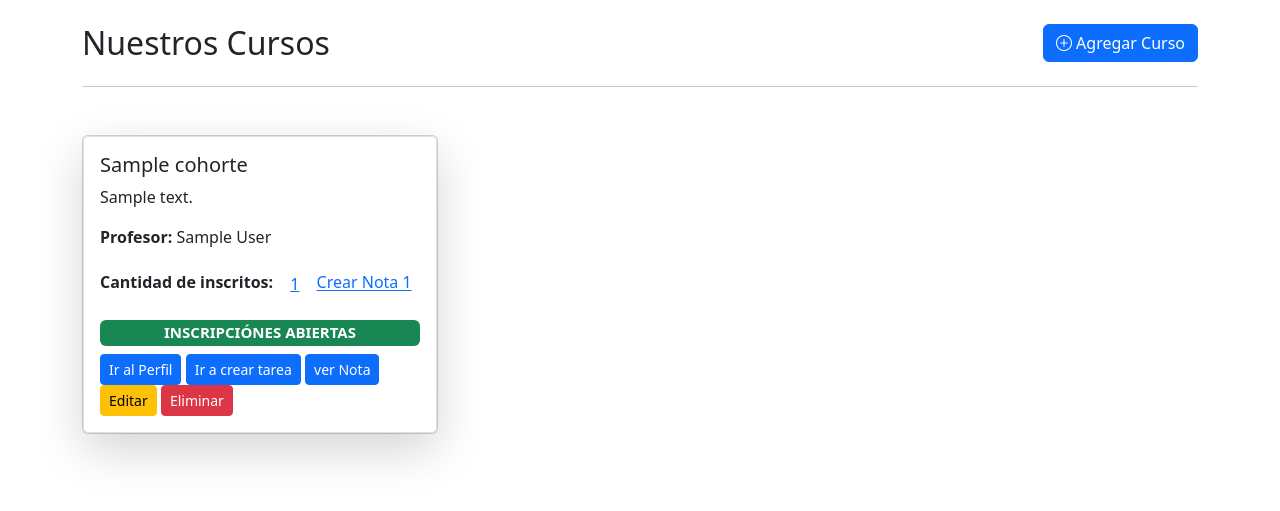
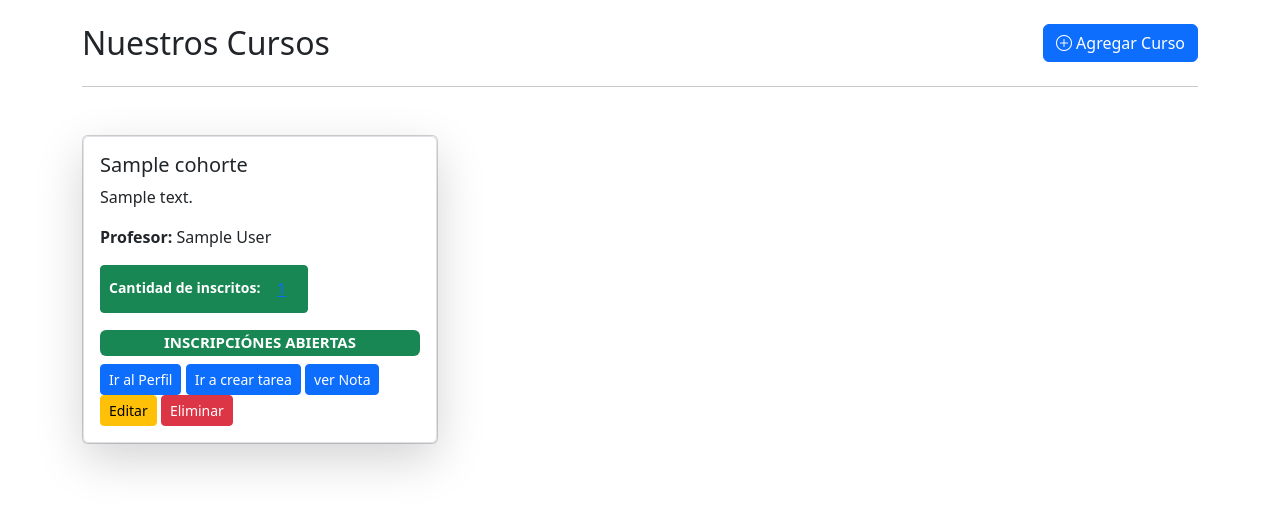
Before and after one commit to Lagutices04/learning-final2, a Django app: page /cursos/ in a window 1280 px wide. Shown: the part 56-567 px from the top of the page. Run offline with Django 4.2, Linux system fonts and the light colour scheme; a user stored in the database is signed in; tables that the repository leaves empty hold one stand-in row (values such as "Sample post").

Commit message:
subo avance de proyecto con limitacion de funciones para estudiante

```diff
--- a/Django_files-Jonas/Learning/templates/Cohortes/cursos.html
+++ b/Django_files-Jonas/Learning/templates/Cohortes/cursos.html
@@ -38,16 +38,18 @@
                     <div class="card-body border rounded shadow-lg">
                         <h5 class="card-title">{{ course.nombreCoh }}</h5>
                         <p class="card-text">{{ course.descrptionCoh }}</p>
+                        {% if request.user.is_profesor %}
                         <p class="card-text">
                             <strong>Profesor: </strong>{{ course.teacher.first_name }} {{ course.teacher.last_name }}
                         </p>
-                        <p class="card-text"><strong>Cantidad de inscritos: </strong>
+                        <p class="btn btn-sm btn-success"><strong>Cantidad de inscritos: </strong>
                             <a href="{% url 'estudiantes_inscritos' course.id %}" class="btn btn-link">
                                 {{ course.enrollment_count }}
                             </a>
-                            <a href="{% url 'tasks:create_nota' %}">Crear Nota
+                            {% endif %}
+                            <!--<a href="{% url 'tasks:create_nota' %}">Crear Nota
                                 {{ course.enrollment_count }}
-                            </a>
+                            </a>-->
 
 
                         </p>
```
Also changed, not shown: Django_files-Jonas/Media/archivos_adjuntos/acta_de_grado_qcXs0vj.jpeg (added), Django_files-Jonas/Media/archivos_adjuntos/acta_de_grado_rxdwR9a.jpeg (added).
